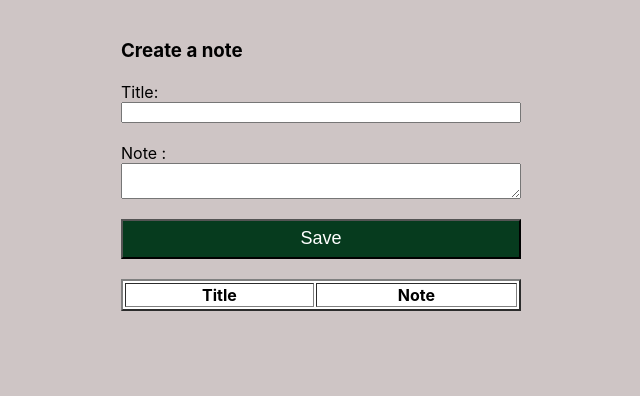
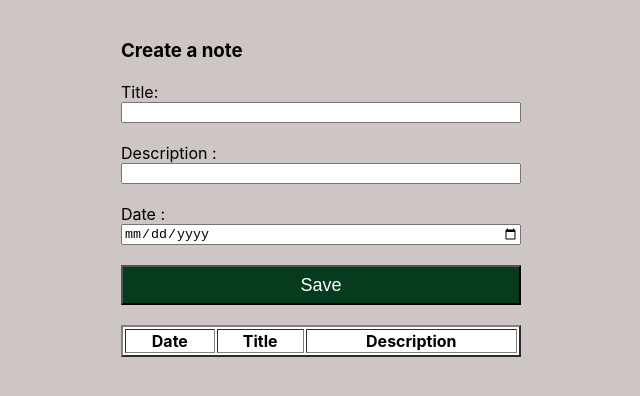
Before and after one commit to afrinsreety/note, a React (Create React App) app: page / in a window 1280 px wide. Shown: the top 396 px of the page, without its empty margins (319-959 px from the left). Built offline with nearby package versions, Linux system fonts and the light colour scheme.

Commit message:
added form

```diff
--- a/src/App.js
+++ b/src/App.js
@@ -1,54 +1,42 @@
 import './App.css';
 import React, { useState } from 'react'
-import States from './States';
+import Inputs from './components/Inputs';
+import Outputs from './components/Outputs';
 
 
 function App() {
-	// declaring stats
-	const [title, setTitle] = useState("");
-	const [note, setnote] = useState("");
+	// declaring states
+	const [note, setnote] = useState({
+		title:"",
+		description:"",
+		date:""
+	});
 	const [notes, setnotes] = useState([]);
 
-	// declaring functions
-	function changeTitle(event) {
-		setTitle(event.target.value);
-		console.log("changing..", event.target.value);
-	}
-	function changeNote(event) {
-		setnote(event.target.value);
-		console.log("changing...", event.target.value);
+	function onInputChange(e){
+		console.log(note)
+		debugger
+		setnote({
+			...note,
+			[e.target.name] : e.target.value
+		});
+		console.log(note)
+
 	}
 
-	function onSave() {
-		var currentNote = {
-			title: title,
-			note: note
-		}
-		setnotes([...notes, currentNote]);
+
+	function onSave(e) {
+		e.preventDefault();
+		setnotes([...notes, note]);
 	}
 
 	return (
 		<div className="container">
-			< States titlee={changeTitle}
-				notee={changeNote}
-				saved={onSave} />
+			< Inputs onInputChange={onInputChange}
+				onSave={onSave} />
+			<Outputs notes={notes}/>
 
-			<div className='output-container' >
-				<table className='data-table' border="2">
-					<tr>
-						<th>Title</th>
-						<th>Note</th>
-					</tr>
-					{
-						notes.map(function (item) {
-							return (<tr>
-								<td>{item.title}</td>
-								<td>{item.note}</td>
-							</tr>)
-						})
-					}
-				</table>
-			</div>
+
 		</div>
 	);
 }
--- a/src/States.js
+++ /dev/null
@@ -1,23 +0,0 @@
-export default function States({ titlee, notee, saved }) {
-	return (
-		<div>
-			<div className=''>
-				<h3>Create a note </h3>
-				<div className='formContainer'>
-					<div className='input-container'>
-						<label>Title: </label>
-						<input type="text" onChange={titlee} />
-					</div>
-					<div className='input-container'>
-						<label>Note : </label>
-						<textarea onChange={notee}></textarea>
-					</div>
-					<div className='input-container'>
-						<button className='btn-save' onClick={saved}>Save</button>
-					</div>
-				</div>
-			</div>
-		</div>
-	)
-
-}
--- /dev/null
+++ b/src/components/Inputs.js
@@ -0,0 +1,30 @@
+export default function States({ onInputChange, onSave }) {
+	return (
+		<div>
+			<div className=''>
+				<h3>Create a note </h3>
+				<form method="POST" className="form" onSubmit={onSave}>
+					<div className='formContainer'>
+						<div className='input-container'>
+							<label>Title: </label>
+							<input name="title" type="text" onChange={onInputChange}  required/>
+						</div>
+						<div className='input-container'>
+							<label>Description : </label>
+							<input name="description" type="text"  onChange={onInputChange} required/>
+						</div>
+						<div className='input-container'>
+							<label>Date : </label>
+							<input name="date" type="date"  onChange={onInputChange} required/>
+						</div>
+						<div className='input-container'>
+							<button type="submit" className='btn-save'>Save</button>
+						</div>
+					</div>
+				</form>
+
+			</div>
+		</div>
+	)
+
+}
--- /dev/null
+++ b/src/components/Outputs.js
@@ -0,0 +1,24 @@
+import React from 'react'
+
+export default function Outputs({notes}) {
+  return (
+    <div className='output-container' >
+				<table className='data-table' border="2">
+					<tr>
+						<th>Date</th>
+						<th>Title</th>
+						<th>Description</th>
+					</tr>
+					{
+						notes.map(function (item) {
+							return (<tr>
+								<td>{item.date}</td>
+								<td>{item.title}</td>
+								<td>{item.description}</td>
+							</tr>)
+						})
+					}
+				</table>
+			</div>
+  )
+}
```
